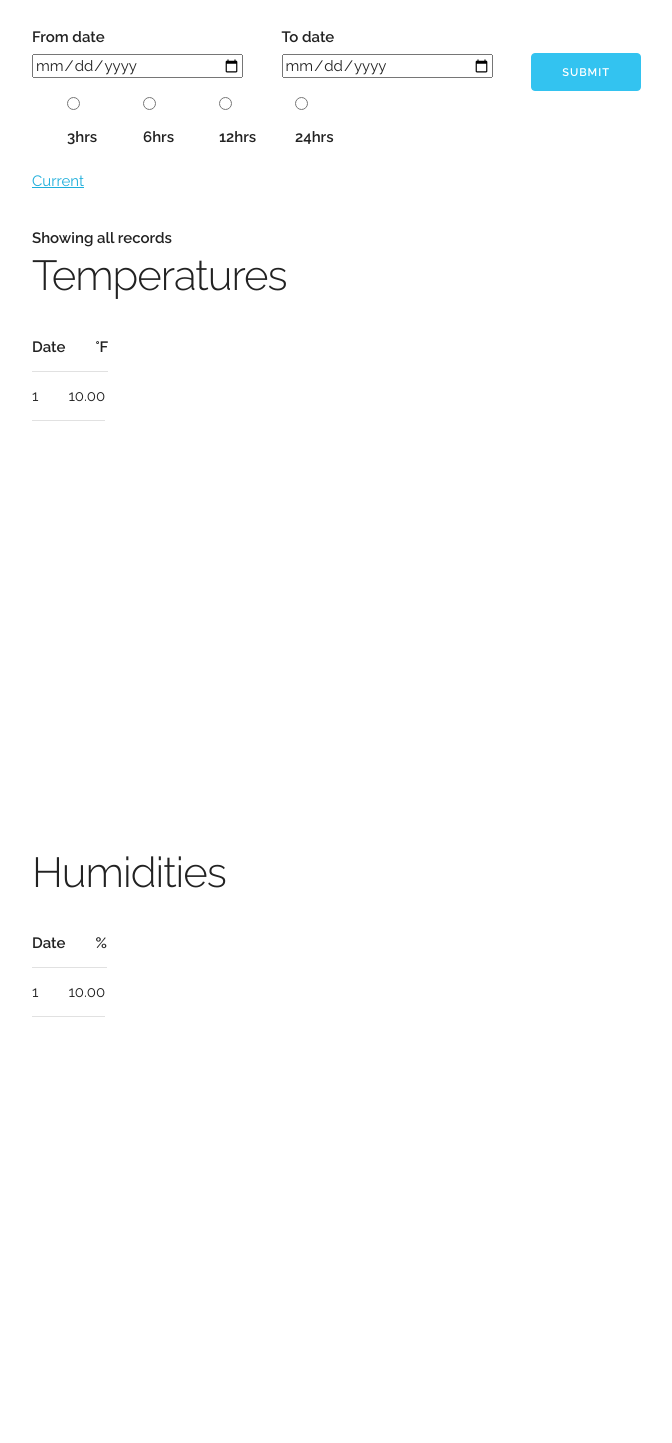
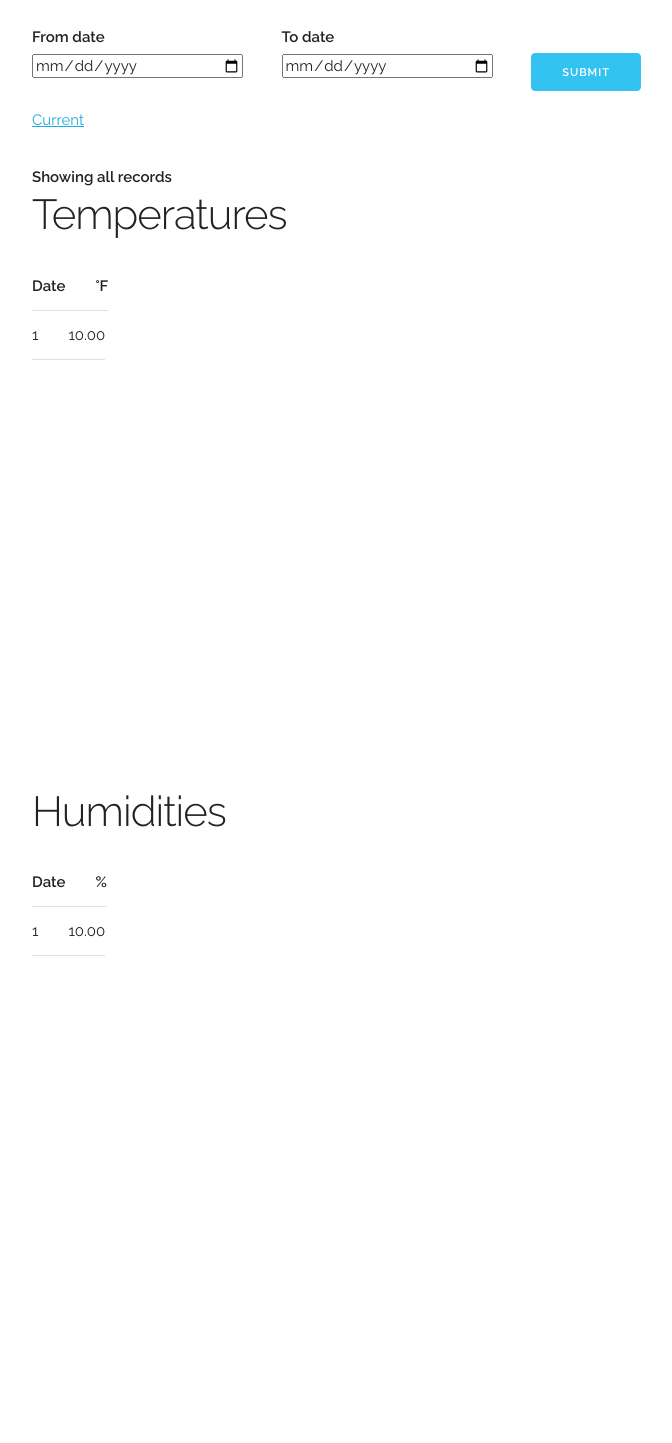
Before and after one commit to bicconess-swteam/webapp-dht22, a Flask app: template app/templates/temp_historic.html in a window 1280 px wide. Shown: the whole page, without its empty margins (128-800 px from the left). After the commit the page ends 956 px from the top, so only its background shows below. Run offline with Flask 2, Linux system fonts and the light colour scheme; the template is opened without the code that fills it: most values are stand-ins (such as "Sample title", 1, 10 or a date in 2020); parts of the project's set-up code (start-up, migrations or seed data) failed here and were passed over; some libraries are stand-ins or nearby versions.

Commit message:
Removed hours options

```diff
--- a/app/templates/temp_historic.html
+++ b/app/templates/temp_historic.html
@@ -35,25 +35,6 @@
             <!-- </div> -->
           </form>
       </div>
-      <div class="row">
-        <div class="eleven columns">
-            <form id="range_select" action = "/temp_historic" method="POST">
-                <input type="hidden" class="timezone" name="timezone" />
-                <div class="one column">
-                    <input type="radio" name="range_h" value="3" id="radio_3" /><label for="radio_3">3hrs</label>
-                </div>
-                <div class="one column">
-                    <input type="radio" name="range_h" value="6" id="radio_6" /><label for="radio_6">6hrs</label>
-                </div>
-                <div class="one column">
-                    <input type="radio" name="range_h" value="12" id="radio_12" /><label for="radio_12">12hrs</label>
-                </div>
-                <div class="one column">
-                    <input type="radio" name="range_h" value="24" id="radio_24" /><label for="radio_24">24hrs</label>
-                </div>
-            </form>
-        </div>
-    </div>
     <div class="row">
         <div class="one column">
             <a href="/temp_now" style="position:relative;top:15px">Current</a>
```
